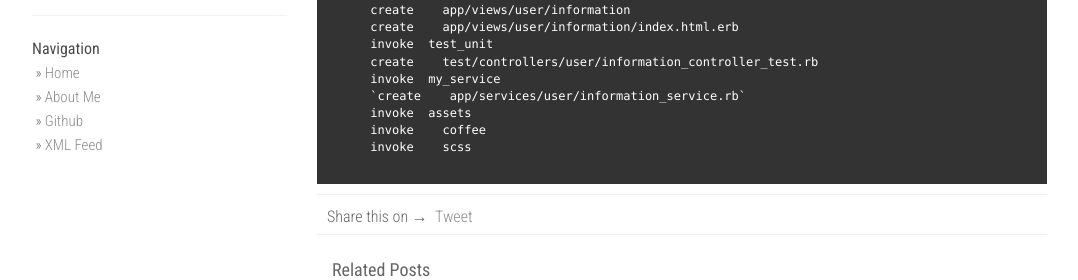
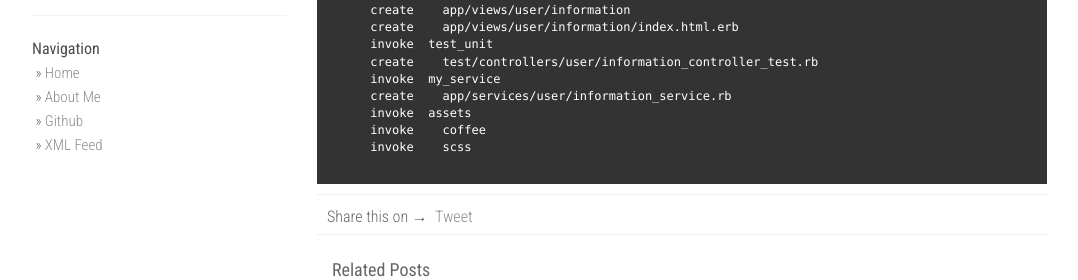
Before and after one commit to SFzxc/SFzxc.github.io, a Jekyll site: the page built from _posts/2017-02-05-customize-rails-generater.md, in a window 1280 px wide and 900 px high, scrolled down 766 px. Shown: the part 398-678 px from the top of the window, without its empty margins (53-1131 px from the left). Built offline with Jekyll 4.4.1, drawn with Linux system fonts in a browser that asks for light colours; nearby versions of some CDN libraries; comment, search, counter and statistics services are not loaded; some of the changed text lies outside the part shown.

```diff
--- a/_posts/2017-02-05-customize-rails-generater.md
+++ b/_posts/2017-02-05-customize-rails-generater.md
@@ -82,7 +82,7 @@ rails g controller user/information index
       invoke  test_unit
       create    test/controllers/user/information_controller_test.rb
       invoke  my_service
-      `create    app/services/user/information_service.rb`
+      create    app/services/user/information_service.rb
       invoke  assets
       invoke    coffee
       invoke    scss
```
